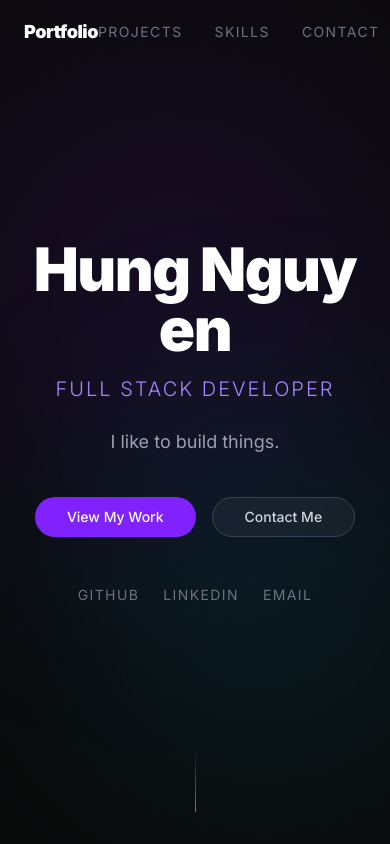
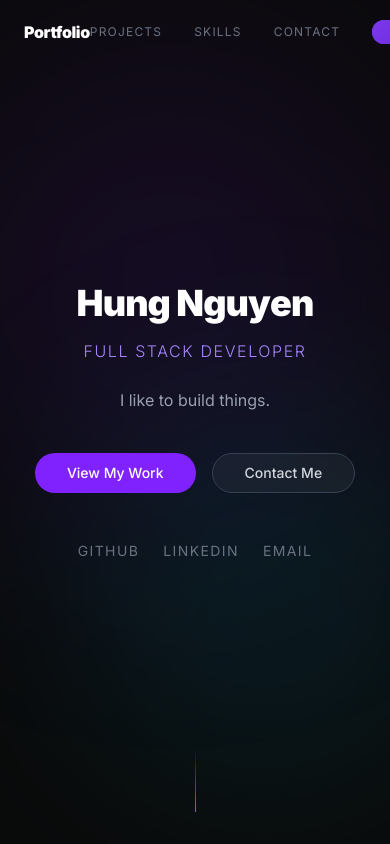
Before and after one commit to jackthehuman123/my-portfolio, a Next.js app in the folder frontend/: page / in a window 390 px wide. Shown: the top 844 px of the page. Built offline with nearby package versions, Linux system fonts and the light colour scheme; no server answers.

Commit message:
update responseive design for small screens

```diff
--- a/frontend/components/sections/Hero.tsx
+++ b/frontend/components/sections/Hero.tsx
@@ -111,17 +111,17 @@ export default function Hero({ profile }: { profile: Profile }) {
         className="relative z-10 max-w-4xl mx-auto px-6 text-center"
       >
         {/* Animated name */}
-        <h1 className="text-6xl md:text-8xl font-black tracking-tight text-gray-900 dark:text-white mb-4">
+        <h1 className="text-4xl sm:text-6xl md:text-8xl font-black tracking-tight text-gray-900 dark:text-white mb-4">
           {letters}
         </h1>
 
         {/* Title */}
-        <p className="hero-title opacity-0 text-xl md:text-2xl text-violet-400 font-light mb-6 tracking-widest uppercase">
+        <p className="hero-title opacity-0 text-base sm:text-xl md:text-2xl text-violet-400 font-light mb-6 tracking-widest uppercase">
           {profile.title}
         </p>
 
         {/* Bio */}
-        <p className="hero-bio opacity-0 text-gray-500 dark:text-gray-400 max-w-2xl mx-auto mb-10 text-lg leading-relaxed">
+        <p className="hero-bio opacity-0 text-gray-500 dark:text-gray-400 max-w-2xl mx-auto mb-10 text-base md:text-lg leading-relaxed">
           {profile.bio}
         </p>
 
--- a/frontend/components/sections/Navbar.tsx
+++ b/frontend/components/sections/Navbar.tsx
@@ -58,7 +58,7 @@ export default function Navbar() {
     >
       <div className="max-w-6xl mx-auto px-6 h-16 flex items-center justify-between">
         <button
-          className="nav-item opacity-0 text-gray-900 dark:text-white font-black text-lg tracking-tight hover:text-violet-500 transition-colors"
+          className="nav-item opacity-0 text-gray-900 dark:text-white font-black text-base md:text-lg tracking-tight hover:text-violet-500 transition-colors"
           onClick={() => window.scrollTo({ top: 0, behavior: "smooth" })}
         >
           Portfolio
@@ -69,7 +69,7 @@ export default function Navbar() {
             <button
               key={link.href}
               onClick={() => scrollTo(link.href)}
-              className={`nav-item opacity-0 text-sm tracking-widest uppercase transition-colors ${
+              className={`nav-item opacity-0 text-xs md:text-sm tracking-widest uppercase transition-colors ${
                 activeSection === link.href
                   ? "text-violet-500"
                   : "text-gray-500 hover:text-gray-900 dark:hover:text-white"
```
